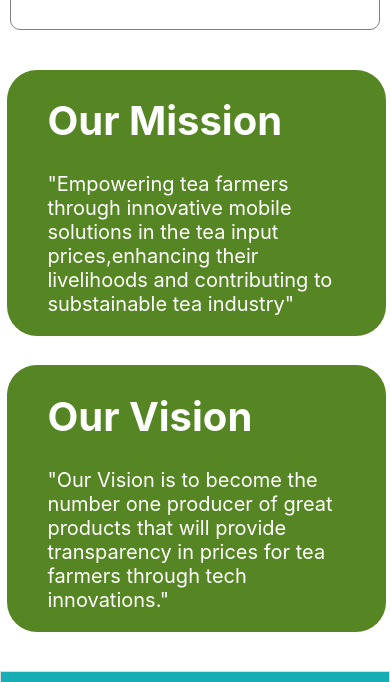
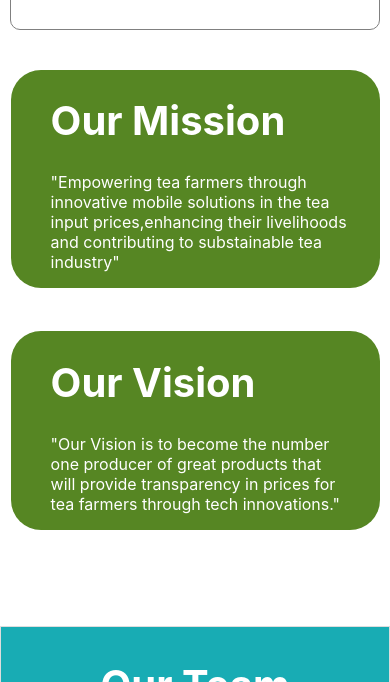
Before and after one commit to akirachix/Elites-Informational, a React (Create React App) app in the folder umuhinzi-react/: page / in a window 390 px wide. Shown: the part 332-1014 px from the top of the page. Built offline with nearby package versions, Linux system fonts and the light colour scheme.

Commit message:
added changes

```diff
--- a/umuhinzi-react/src/VisionAndMission/index.css
+++ b/umuhinzi-react/src/VisionAndMission/index.css
@@ -1,7 +1,7 @@
 .missionvision {
   background-size: cover;
   display: flex;
-  gap: 7%;
+  gap: 8%;
   margin-top: 40px;
   margin-left:10%;
   color: white;
@@ -13,8 +13,8 @@
   width: 35%;
   background-color: #568623;
   font-size: 27px;
-  margin-left: 0%;
-}
+  margin-left: 0%;}
+
 .vision {
   padding-left: 40px;
   border-radius: 30px;
@@ -27,525 +27,183 @@
   .headtext{
     font-size: 40px;
   }
-
-
-/* @media (max-width:912px) {
-  .missionvision {
-    background-size: cover;
-    display: flex;
-    gap: 10%;
+  @media screen and (min-width:360px) and (max-width:740px){
+    .missionvision{
       width: 100%;
-    margin-top: 40px;
-
-    color: white;
     }
-  .mission {
-    padding-left: 40px;
-    padding-right: 30px;
-    border-radius: 30px;
-    width: 35%;
-    background-color: #568623;
-    font-size: 23px;
-    margin-left: -4%;
-
-  }
-  .vision {
-    padding-left: 40px;
-    border-radius: 30px;
-    padding-right: 30px;
-    width: 35%;
-    background-color: #568623;
-    font-size: 23px;
-    margin-bottom: 20px;
-
-
-  }
-
-} */
-@media (max-width:768px) {
-  .mission {
-   font-size: 20px;
-    margin-left: -6%;
-    width: 90%;
-  }
-  .vision {
- width: 90%;
- font-size: 20px;
- margin-left: -6%;
-
-  }
-
-}
-@media (max-width:820px) {
-  .mission {
-    font-size: 24px;
-     margin-left: -4%;
-     width: 89%;
-   }
-   .vision {
-  width: 89%;
-  font-size: 24px;
-  margin-left: -4%;
-  margin-bottom: 30px;
-
-   }
-   .missionvision{
-    display: grid;
-    gap: 3%;
-   }
-
-}
-
-@media (max-width:540px) {
     .mission{
       width: 90%;
-    margin-left: -7.5%;
+      margin-left: 10%;
 
     }
     .vision{
       width: 90%;
-    margin-bottom: 15%;
-    margin-left: -7.5%;
+      margin-left: 10%;
+    }
+  }
+
+  @media screen and (min-width: 280px) and (max-width: 360px) {
+    .missionvision{
+      display: grid;
+      width: 50%;
+      margin-left: 3.1%;
+      margin-bottom: 39%;
+    }
+    .mission{
+      width: 89%;
+      font-size: 15px;
+    }
+    .vision{
+      width: 89%;
+      font-size: 15px;
+      margin-left: 0.8%;
     }
 
   }
-@media (max-width:414px) {
+  /* @media screen and (min-width:800px) and (max-width:1280px){
+    .missionvision{
+      width: 50%;
+
+    }
+  } */
+
+@media screen and (min-width:360px) and (max-width:480px){
+  .missionvision{
+   display: grid;
+   width: 90%;
+  }
   .mission{
-    margin-left: -8.2%;
-    width: 87%;
+    width: 84.4%;
+    margin-left: -8%;
+    font-size: 16px;
   }
   .vision{
-    margin-left: -8.2%;
-    width: 87%;
-  }
-  .missionvision{
-    display: grid;
+    width: 84.4%;
+    margin-left: -8%;
+    margin-bottom: 120px;
+    font-size: 16px;
   }
 
 }
 
 
+@media screen and (min-width:412px) and (max-width:914px){
+  .missionvision{
+    display: grid;
+    width: 92%;
+    margin-left: 10%;
+    margin-bottom: -10%;
 
-@media (max-width:1280px) {
-  .missionvision{
-    margin-left: 10%;
-    width: 90%;
-    gap: 5%;
+  }
+  .mission{
+font-size: 20px;
+width: 84.8%;
+  }
+  .vision{
+    font-size: 20px;
+    width: 84.8%;
   }
 
 }
-@media (max-width:412px) {
+@media screen and (min-width:414px) and (max-width:580px){
+.missionvision{
+  width: 90%;
+}
   .mission{
-    margin-left: -9%;
-    width: 88%;
+  margin-left: -8.3%;
+  width: 86.7%;
+}
+.vision{
+  margin-left: -8.3%;
+  width: 86.7%;
+}}
+
+
+
+@media screen and(min-width:412px) and (max-width:915px){
+  .missionvision{
+    display: grid;
+    width: 90%;
+  }
+  .mission{
+    width: 100%;
+
+  }
+}
+@media screen and (min-width:768px) and (max-width:1024px){
+  .missionvision{
+    display: flex;
+    width: 92%;
+    margin-left: 5%;
+    gap: 5.5%;
+    margin-bottom: 2%;
+  }
+  .mission{
 font-size: 20px;
   }
   .vision{
-    margin-left: -9%;
-    width: 88%;
-    margin-bottom: 14%;
     font-size: 20px;
   }
 
 }
-@media (max-width:280px) {
+@media screen and (min-width:912px) and (max-width:1368px){
   .missionvision{
-    display: grid;
+    display: flex;
+    width: 87%;
+    margin-left: 6.4%;
+    gap: 3%;
   }
   .mission{
-    margin-left: -8%;
-    width: 78%;
 font-size: 20px;
   }
   .vision{
-    margin-left: -8%;
-    width: 78%;
-    margin-bottom: 25%;
     font-size: 20px;
   }
 
 }
-
-
-/* @media screen and (min-width:280px) and (max-width:290px){
+@media screen and (min-width:430px) and (max-width:932px){
   .missionvision{
-  margin-top:30px;
-  flex-direction: column;
-  margin-bottom: 30%;
-
-}
-.mission {
-  padding-left: 30px;
-  border-radius: 30px;
-  width: 88%;
-  background-color: #568623;
-  font-size: 15px;
-  margin-left: -22px;
-
-
-  }
-
-  .vision {
-    padding-left: 30px;
-    border-radius: 30px;
-    width:88%;
-    background-color: #568623;
-    font-size: 15px;
-    margin-top: 10%;
-    margin-left: -22px;
-
-
- }
- }
- @media  screen and (min-width:300px) and (max-width:400px){
-
-  .missionvision {
-    background-repeat: no-repeat;
-    background-size: cover;
-    display: grid;
-    gap: 10%;
-    width: 82%;
-    margin-top: 40px;
-    margin-left: 12%;
-    margin-bottom: 12%;
-
-
-  }
-
-  .mission {
-    padding-left: 30px;
-    border-radius: 30px;
-    width: 82%;
-    background-color: #568623;
-    font-size: 20px;
-    margin-left: 12%;
-
-
-}
-  .vision {
-    padding-left: 30px;
-    border-radius: 30px;
-    width: 81%;
-    background-color: #568623;
-    font-size: 20px;
-    margin-left: 3%;
-
-
-
+    width: 91%;
   }
 
 }
- @media  screen and (min-width:540px) and (max-width:600px){
-
-  .missionvision {
-    background-repeat: no-repeat;
-    background-size: cover;
-    display: grid;
-    gap: 10%;
-    width: 82%;
-    margin-top: 40px;
-    margin-left: 12%;
-    margin-bottom: 12%;
-
-
+@media screen and (min-width:390px) and (max-width:844px){
+  .missionvision{
+    width: 91%;
+  }
 }
 
-  .mission {
-    padding-left: 30px;
-    border-radius: 30px;
-    width: 82%;
-    background-color: #568623;
+@media screen and (min-width:1024px) and (max-width:1366px){
+  .missionvision{
+    display: flex;
+    width: 93%;
+    margin-left: 8%;
+    gap: 3.5%;
+  }
+  .mission{
 font-size: 20px;
-    margin-left: 12%;
-
-
   }
-  .vision {
-    padding-left: 30px;
-    border-radius: 30px;
-    width: 81%;
-    background-color: #568623;
+  .vision{
     font-size: 20px;
-    margin-left: 3%;
-
-
-
   }
 
 }
-
-
-
-
-
-
-@media  screen and (min-width:481px) and (max-width:680px){
-
-  .missionvision {
-    background-repeat: no-repeat;
-    background-size: cover;
+@media screen and (min-width:540px) and (max-width:720px){
+  .missionvision{
     display: grid;
-    gap: 10%;
     width: 80%;
-    margin-top: 40px;
-    margin-left: 11%;
+    margin-left: 10.2%;
+    gap: 5.5%;
     margin-bottom: 12%;
-
+  }
+  .mission{
+font-size: 20px;
+width: 100%;
 
   }
-
-  .mission {
-    padding-left: 30px;
-    border-radius: 30px;
-    width: 80%;
-    background-color: #568623;
+  .vision{
     font-size: 20px;
-    margin-left: 5%;
-
-
-}
-  .vision {
-    padding-left: 30px;
-    border-radius: 30px;
-    width: 80%;
-    background-color: #568623;
-    font-size: 20px;
-    margin-left: 3%;
-
-
-
+    width: 100%;
   }
 
 }
-
-
-
-@media screen and (min-width:681px) and (max-width:880px){
-  .missionvision{
-    background-repeat: no-repeat;
-    background-size: cover;
-    display: flex;
-    gap: 10%;
-    width: 99%;
-    margin-top: 40px;
-    margin-left: 6%;
-
-
-
-  }
-  .mission {
-    padding-left: 30px;
-    border-radius: 30px;
-    width: 50%;
-    background-color: #568623;
-    font-size: 20px;
-
-}
-  .vision {
-    padding-left: 30px;
-    border-radius: 30px;
-    width: 99%;
-    background-color: #568623;
-    font-size: 20px;
-
-  }
- }
-
-@media  screen and (min-width:881px) and (max-width:1020px){
-  .missionvision{
-    background-repeat: no-repeat;
-    background-size: cover;
-    display: flex;
-    gap: 6%;
-    width: 99%;
-    margin-top: 30px;
-    margin-left: 1.4%;
-
-  }
-  .mission {
-    padding-left: 30px;
-    border-radius: 30px;
-    width: 40%;
-    background-color: #568623;
-    font-size: 20px;
-    ;
-  }
-  .vision {
-    padding-left: 30px;
-    border-radius: 30px;
-    width: 40%;
-    background-color: #568623;
-    font-size: 20px;}
- }
-
-@media screen and (min-width:1021px) and (max-width:1250px){
-  .missionvision {
-    background-repeat: no-repeat;
-    background-size: cover;
-    display: flex;
-    gap: 7%;
-    width: 90%;
-    margin-top: 30px;
-    margin-left: 5%;
-  }
-  .mission {
-    padding-left: 30px;
-    border-radius: 30px;
-    width: 50%;
-    background-color: #568623;
-    font-size: 20px;
-  }
-  .vision {
-    padding-left: 30px;
-    border-radius: 30px;
-    width: 50%;
-    background-color: #568623;
-    font-size: 20px;
- }
- }
-
-
-
-@media  screen and (min-width:1251px) and (max-width:1400px){
-  .missionvision{
-    background-repeat: no-repeat;
-    background-size: cover;margin-left: 3.9%;
-    gap: 5.4%;
-    width: 90%;
-    margin-top: 30px;
-    margin-left: 10%;
-  }
-  .mission {
-    padding-left: 30px;
-    border-radius: 30px;
-    width: 38%;
-    background-color: #568623;
-    font-size: 25px;}
-  .vision {
-    padding-left: 30px;
-    border-radius: 30px;
-    width: 38%;
-    background-color: #568623;
-    font-size: 25px;}
- }
-
- @media  screen and (min-width:414px) and (max-width:896px){
-  .vision {
-    padding-left: 30px;
-    border-radius: 30px;
-    width: 98%;
-    background-color: #568623;
-    font-size: 20px;
-    margin-left: -3%;}
-    .mission {
-      padding-left: 30px;
-      border-radius: 30px;
-      width: 90%;
-      background-color: #568623;
-      font-size: 20px;
-      margin-left: -3%;}
- }
- .missionvision{
-  background-repeat: no-repeat;
-  background-size: cover;
-  display: flex;
-  gap: 5.8%;
-  width: 84%;
-  margin-top: 30px;
-
-}
-
-  @media  screen and (min-width:400px) and (max-width:430px){
-  .vision {
-    padding-left: 30px;
-    border-radius: 30px;
-    width: 93%;
-    background-color: #568623;
-    font-size: 20px;
-}
-    .mission {
-      padding-left: 30px;
-      border-radius: 30px;
-      width: 93%;
-      background-color: #568623;
-      font-size: 20px;
-      margin-left: -2.6%;}
-    .missionvision{
-        background-repeat: no-repeat;
-        background-size: cover;
-        display: grid;
-        gap: 5.8%;
-        width: 83%;
-        margin-top: 30px;
-      margin-left: 20%;
-
-      }
-
- }
- @media  screen and (min-width:360px) and (max-width:740px){
-  .vision {
-    padding-left: 30px;
-    border-radius: 30px;
-    width: 96%;
-    background-color: #568623;
-    font-size: 20px;
-  margin-left: -9%;
-  margin-bottom: -16%;}
-    .mission {
-      padding-left: 30px;
-      border-radius: 30px;
-      width: 96%;
-      background-color: #568623;
-      font-size: 20px;
-      margin-left: -9%;}
-      .missionvision{
-        background-repeat: no-repeat;
-        background-size: cover;
-        display: grid;
-        gap: 5.8%;
-        width:83%;
-        margin-top: 30px;
-        margin-left: 9.4%;
-        margin-bottom: 28%;
-
-      }
- }
- /* @media screen and (min-width:750px) and (max-width:1024px){
-  .missionvision{
-    background-repeat: no-repeat;
-    background-size: cover;
-    display: grid;
-    gap: 5.8%;
-    width: 98%;
-    margin-top: 30px;
-    margin-left: 3.9%;
-  }
-  .vision {
-    padding-left: 30px;
-    border-radius: 30px;
-    width: 84%;
-    background-color: #568623;
-    font-size: 20px;
-  margin-left:1%;
-margin-right: 1%;}
-    .mission {
-      padding-left: 30px;
-      border-radius: 30px;
-      width: 84%;
-      background-color: #568623;
-      font-size: 20px;
-      margin-left: 1%;}
-
- } */
- /* @media screen and(min-width:1250px) and (max-width:1366px){
-  .missionvission{
-  display: flex;
-
-  }
-
- }
-
-
-
-
- */
```
Also changed, not shown: 1 other file (tests, documents, lock files or other folders). Lines whose indentation alone changed are shown as unchanged.
